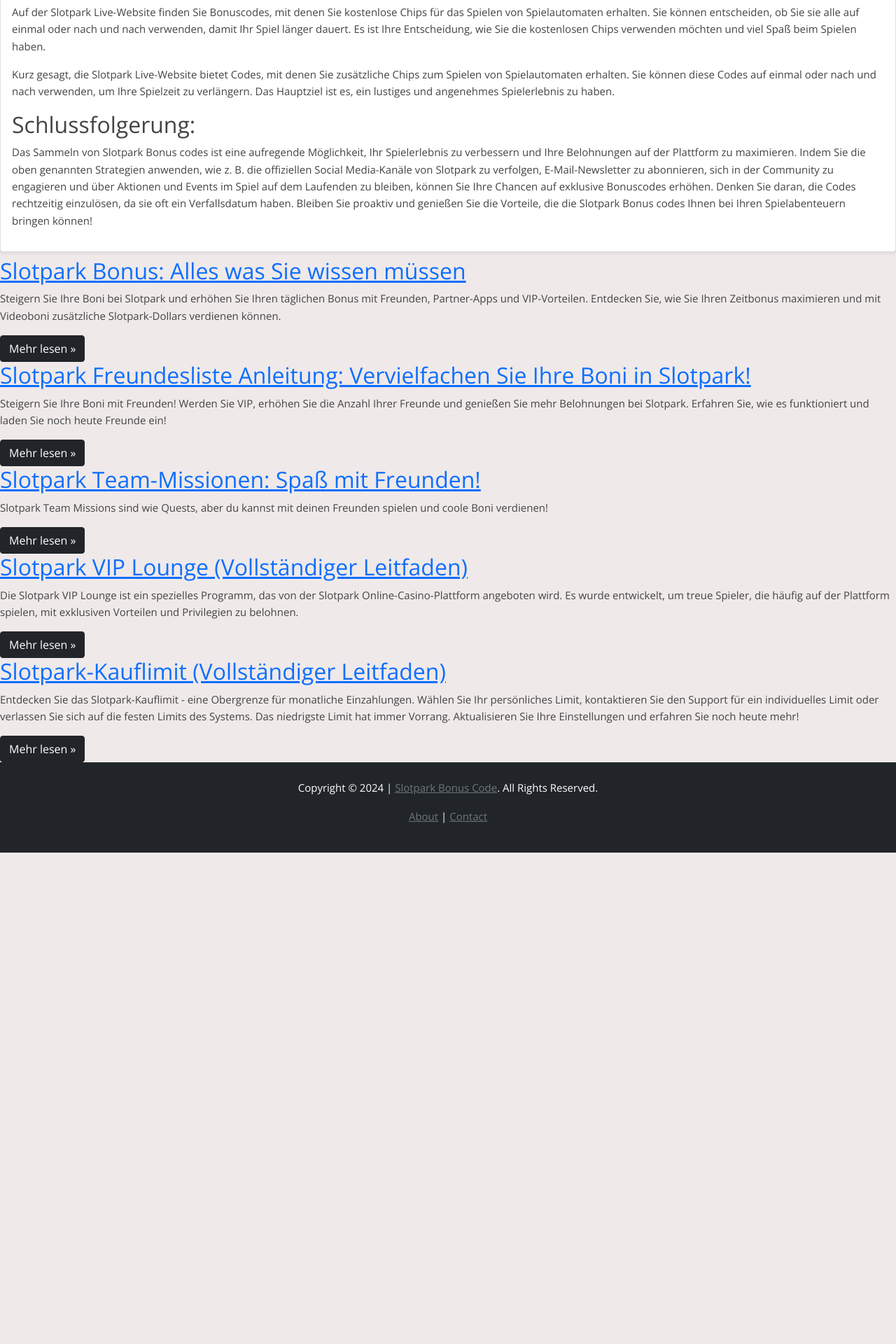
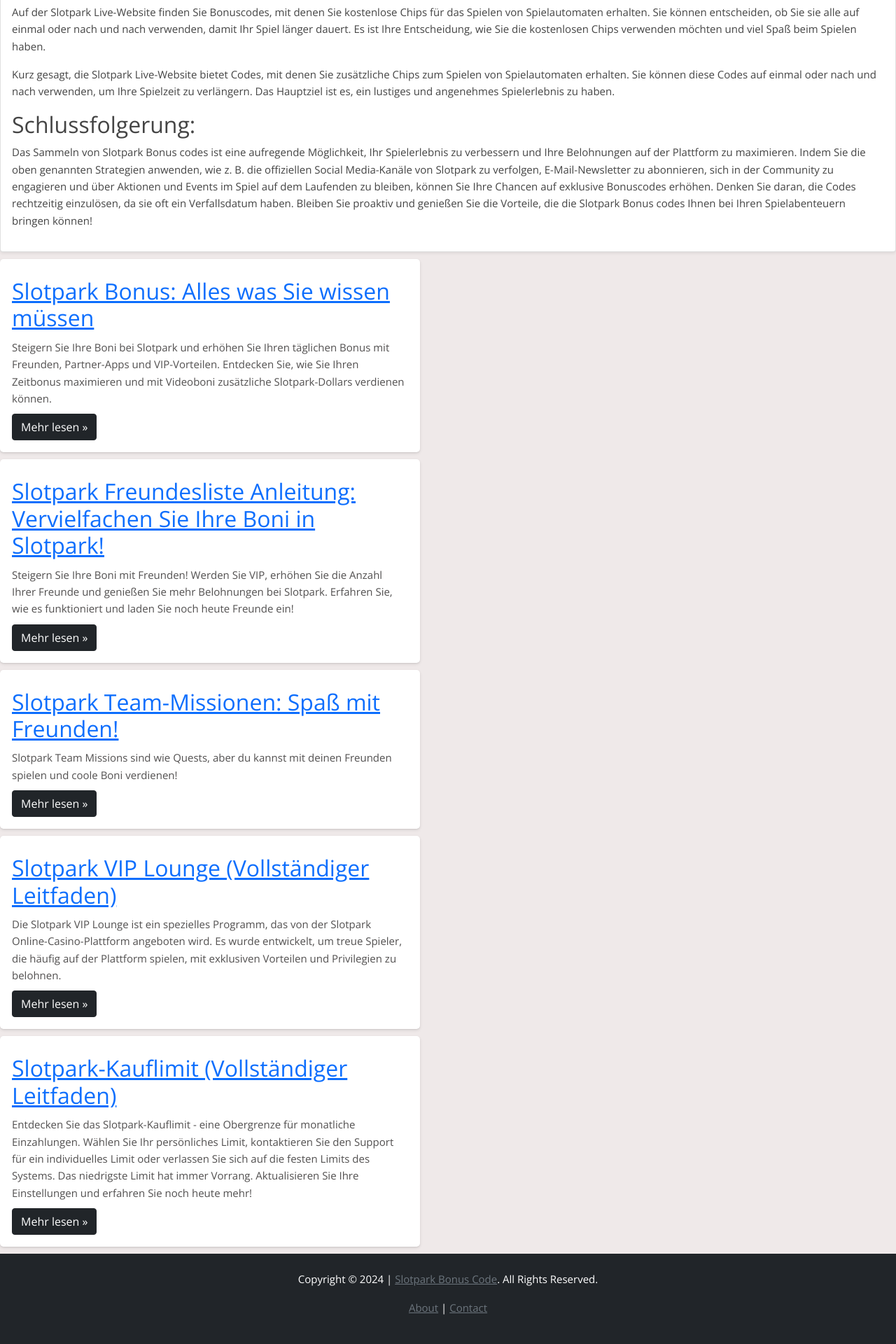
Before and after one commit to Prollad99/sbc-de, a Jekyll site: the page built from index.html, in a window 1280 px wide. Shown: the part 3580-5500 px from the top of the page at 70% size. Built offline with Jekyll 4.4.1, drawn with Linux system fonts in a browser that asks for light colours; before the commit the page ends 4798 px from its top, so only the background shows below that.

Commit message:
Update style.css

```diff
--- a/assets/css/style.css
+++ b/assets/css/style.css
@@ -46,3 +46,24 @@
   .reward td{
   word-break: break-all;
   }
+
+  .content {
+  width: 100%; /* Change from fixed width to 100% */
+  max-width: 600px;
+  height: auto; /* Change from fixed height to 'auto' */
+  background: chartreuse;
+  margin: 10px 0;
+  background-color: #fff;
+  box-shadow: 0px 1px 2px rgba(50, 50, 50, 0.1), 0px 2px 4px rgba(60, 60, 60, 0.1);
+  border-radius: 5px;
+  padding: 17px;
+  }
+
+  .content h2 {
+  margin: 10px 0;
+  }
+
+  .content p {
+  margin: 10px 0;
+  color: rgb(82, 80, 80);
+  }
```
